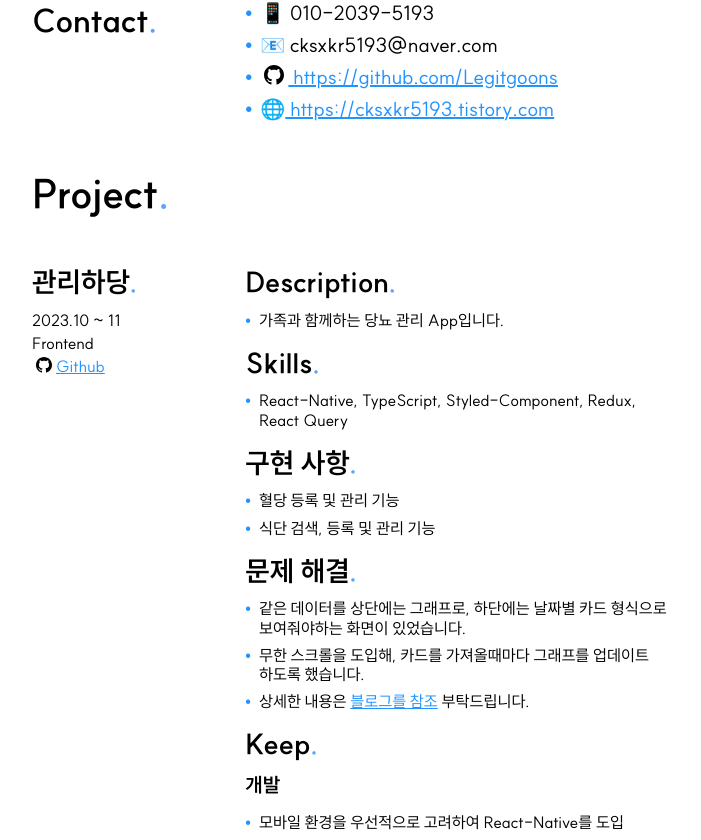
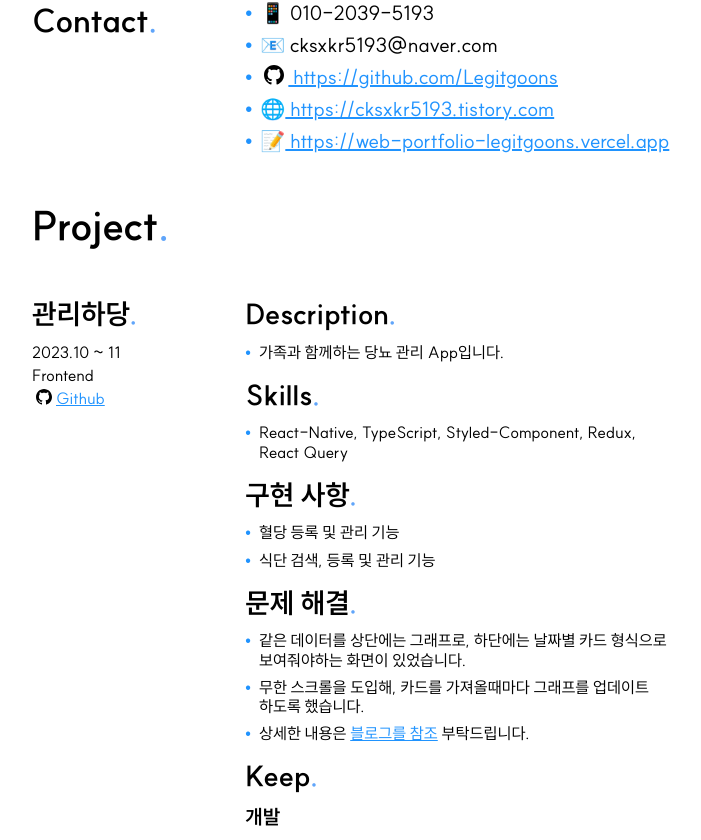
Before and after one commit to Legitgoons/Resume, a Next.js app: page / in a window 1280 px wide. Shown: the part 1174-2014 px from the top of the page, without its empty margins (288-989 px from the left). Built offline with nearby package versions, Linux system fonts and the light colour scheme.

Commit message:
Chore: Contact 포트폴리오 추가

```diff
--- a/src/app/components/profile/Contact.tsx
+++ b/src/app/components/profile/Contact.tsx
@@ -13,8 +13,8 @@ export default function Contact() {
       <BulletSentence>📱 010-2039-5193</BulletSentence>
       <BulletSentence>📧 cksxkr5193@naver.com</BulletSentence>
       <BulletSentence>
-        <Image src={Github} alt="Github" className="mx-1 size-4 sm:size-5" />
-        <Link href="https://github.com/Legitgoons">
+        <Link href="https://github.com/Legitgoons" className="flex">
+          <Image src={Github} alt="Github" className="mx-1 size-4 sm:size-5" />
           &nbsp;https://github.com/Legitgoons
         </Link>
       </BulletSentence>
@@ -24,6 +24,12 @@ export default function Contact() {
           &nbsp;https://cksxkr5193.tistory.com
         </Link>
       </BulletSentence>
+      <BulletSentence>
+        📝
+        <Link href="https://web-portfolio-legitgoons.vercel.app">
+          &nbsp;https://web-portfolio-legitgoons.vercel.app
+        </Link>
+      </BulletSentence>
     </Layout>
   );
 }
```
